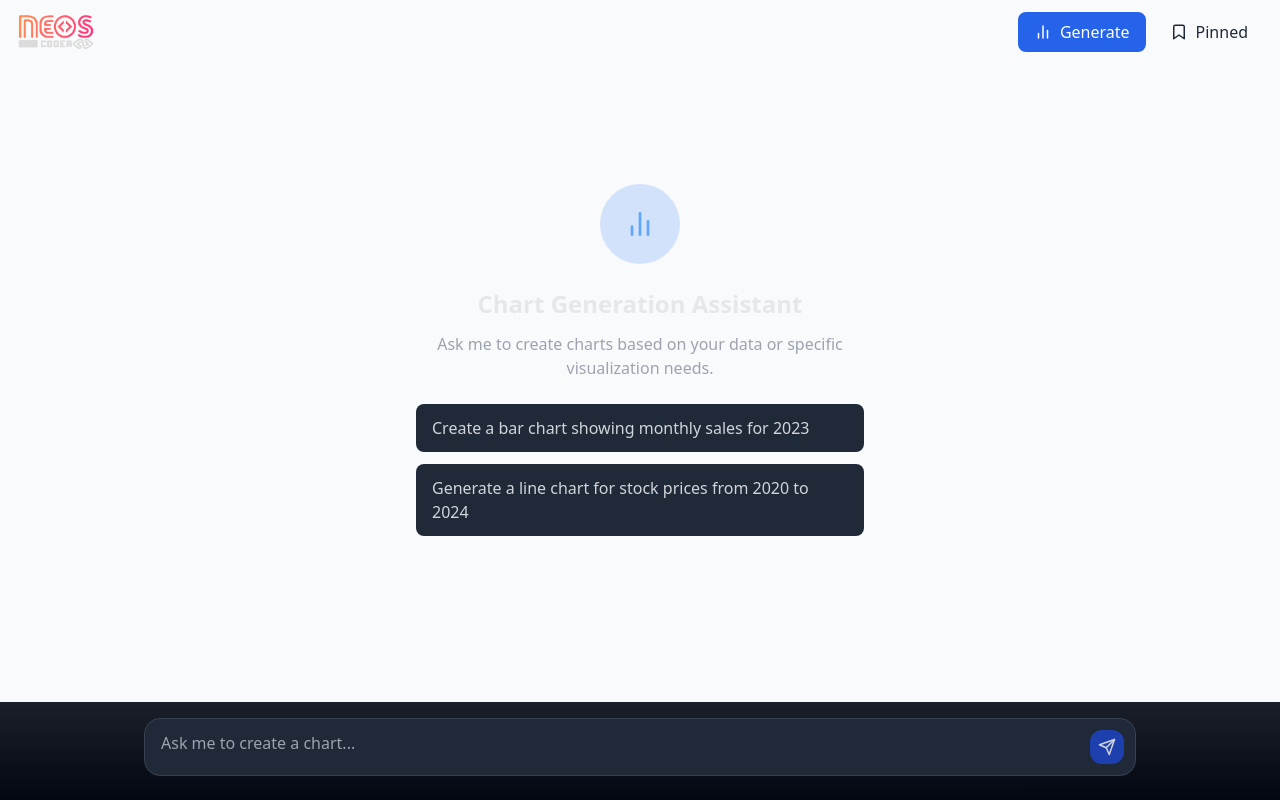
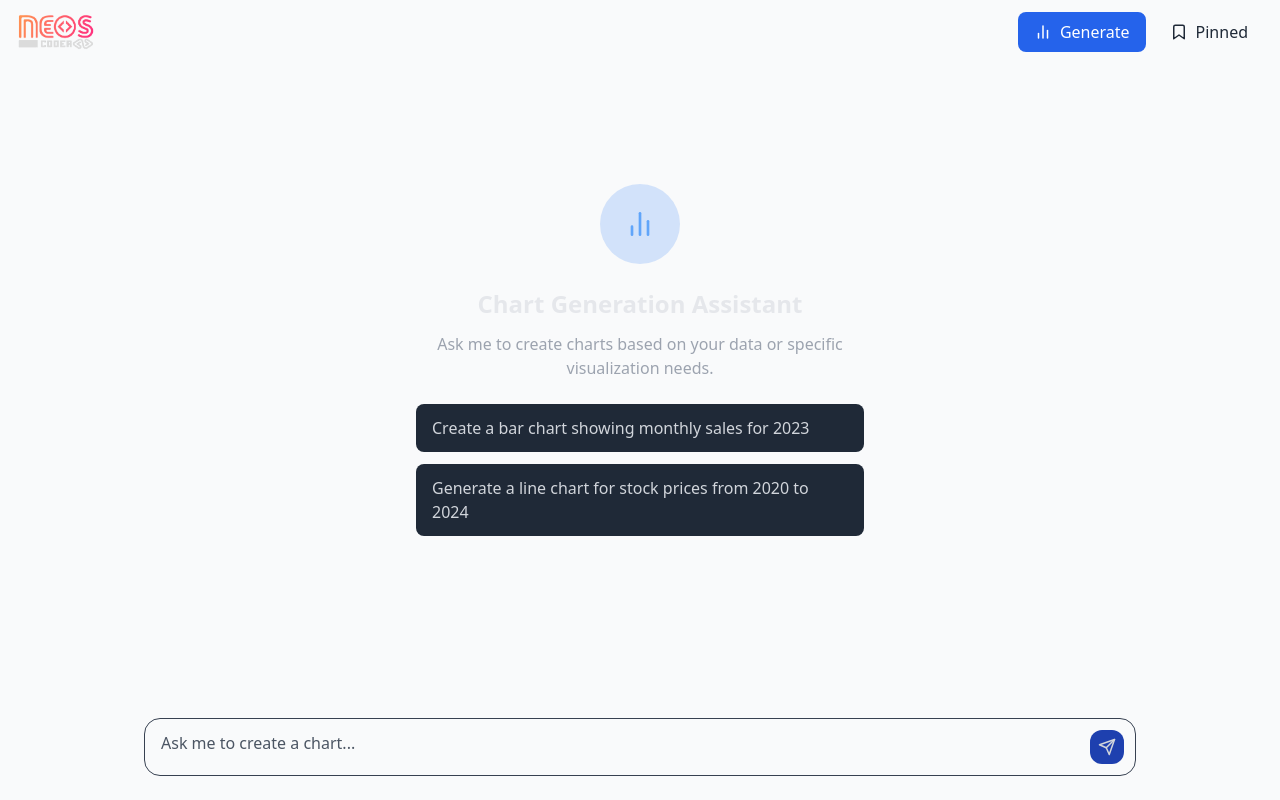
Before and after one commit to alifrahman363/AI-Dashboard, a Next.js app in the folder fe-dashboard/: page / in a window 1280 px wide. Built offline with nearby package versions, Linux system fonts and the light colour scheme.

Commit message:
updated UI

```diff
--- a/fe-dashboard/src/app/page.tsx
+++ b/fe-dashboard/src/app/page.tsx
@@ -263,18 +263,18 @@ export default function Home() {
 
           {/* Chat Input */}
           <div
-            className={`fixed bottom-0 left-0 right-0 pb-6 pt-4 bg-gradient-to-t from-gray-950 to-gray-950/90 z-40`}
+            className={`fixed bottom-0 left-0 right-0 pb-6 pt-4 z-40`}
           >
             <div className="max-w-5xl mx-auto px-4 w-full">
               <form onSubmit={handleSubmit} className="relative">
-                <div className="flex items-end bg-gray-800 rounded-2xl border border-gray-700 focus-within:border-blue-500 transition-colors">
+                <div className="flex items-end rounded-2xl border border-gray-700 focus-within:border-blue-500 transition-colors">
                   <textarea
                     ref={inputRef}
                     value={prompt}
                     onChange={(e) => setPrompt(e.target.value)}
                     onKeyDown={handleKeyPress}
                     placeholder="Ask me to create a chart..."
-                    className="flex-1 py-3 pl-4 pr-12 rounded-2xl bg-transparent text-white placeholder-gray-400 focus:outline-none resize-none min-h-[56px] max-h-[120px]"
+                    className="flex-1 py-3 pl-4 pr-12 rounded-2xl bg-transparent text-white placeholder-gray-600 focus:outline-none resize-none min-h-[56px] max-h-[120px]"
                     rows={1}
                   />
                   <button
```
